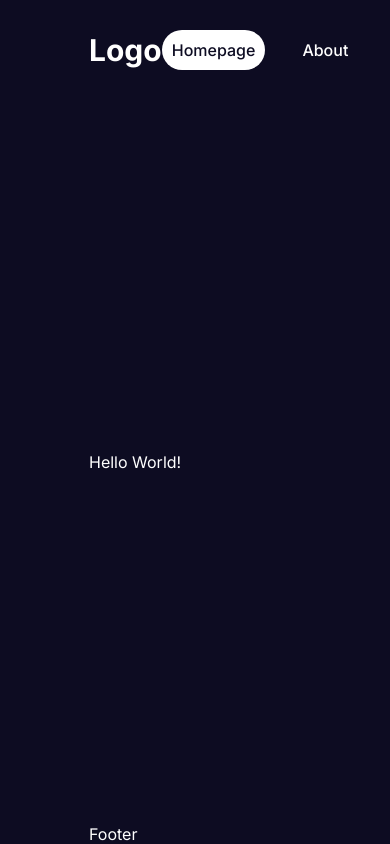
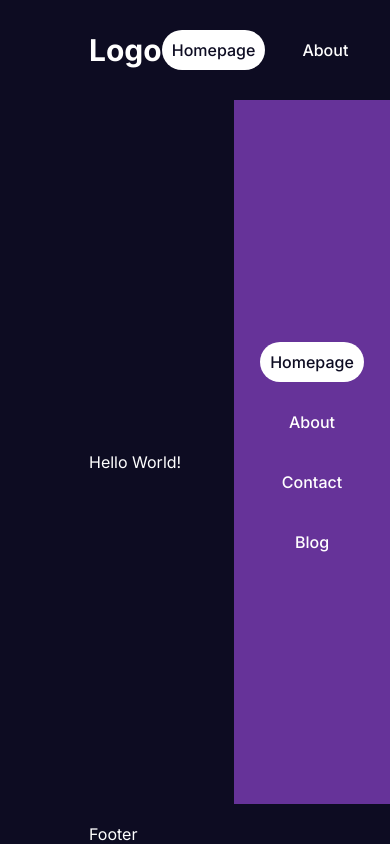
Before and after one commit to DHARAKA-METH/Next_Js_Project, a Next.js app: page / in a window 390 px wide. Shown: the top 844 px of the page. Built offline with nearby package versions, Linux system fonts and the light colour scheme.

Commit message:
mobile nav bar style

```diff
--- a/src/components/navbar/links/Links.jsx
+++ b/src/components/navbar/links/Links.jsx
@@ -6,7 +6,7 @@ import style from './links.module.css'
 
 const Links = () => {
 
-  const [open, setoOpen] = useState(false);
+  const [open, setoOpen] = useState(true);
 
   const links = [
     {
@@ -29,6 +29,7 @@ const Links = () => {
   const session = true;
   const admin = true;
   return (
+    <div className={style.container}>
     <div className={style.links}>
       {links.map(({ title, path }) => <NavLinks title={title} path={path} key={title} />)}
       {session ? (
@@ -40,9 +41,10 @@ const Links = () => {
 
       <button onClick={(() => setoOpen((prev)=>!prev))}>Menu</button>
       {
-        open && <div>{links.map(({ title, path }) => <NavLinks title={title} path={path} key={title} />)}</div>
+        open && <div className={style.mobileLinks}>{links.map(({ title, path }) => <NavLinks title={title} path={path} key={title} />)}</div>
       }
     </div>
+      </div>
   )
 }
 
--- a/src/components/navbar/links/links.module.css
+++ b/src/components/navbar/links/links.module.css
@@ -12,3 +12,20 @@
     margin-left: 20px;
     border: none;
 }
+
+.mobileLinks{
+    position: absolute;
+    display: flex;
+    flex-direction: column;
+    justify-content: center;
+    align-items: center;
+    height:calc(100vh - 140px);
+    width: 40%;
+    top: 100px;
+    gap: 20px;
+    right:0;
+    background-color: rebeccapurple;
+    overflow: hidden;
+    transition:height 1.5s ease-in-out;
+
+}
```
